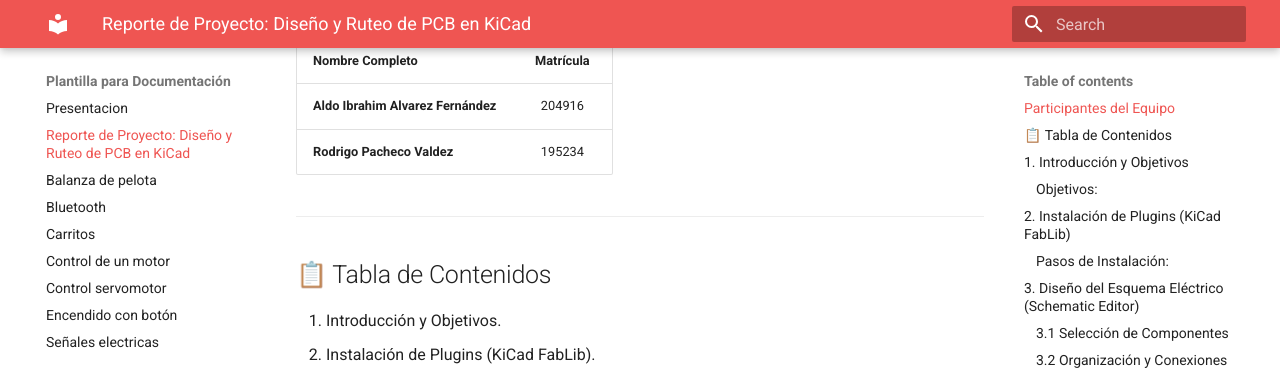
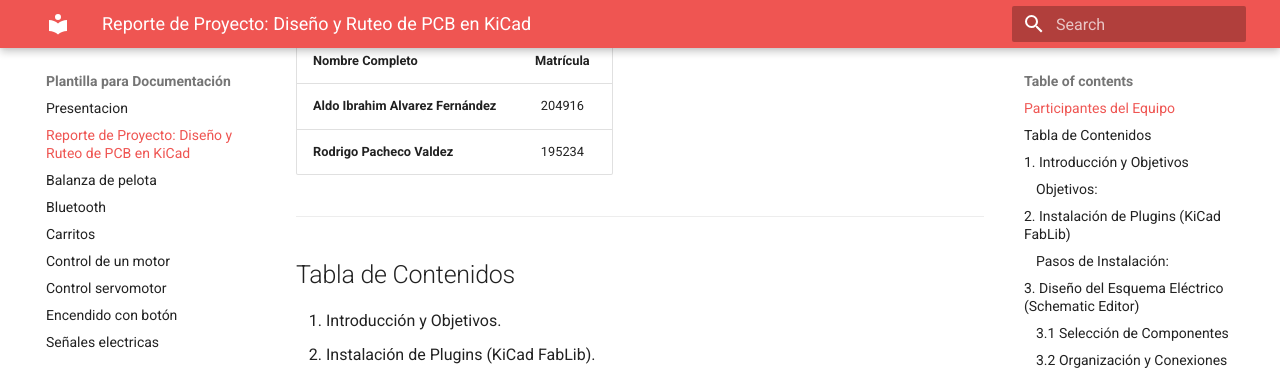
Before and after one commit to Aldo0112/mi-reporte-aldo, an MkDocs documentation site: the page built from docs/Reporte_PCB.md, in a window 1280 px wide and 900 px high, scrolled down 377 px. Shown: the top 378 px of the window. Built offline with MkDocs 1.6.1 and Material for MkDocs 9.7.7, drawn with Linux system fonts in a browser that asks for light colours.

```diff
--- a/docs/Reporte_PCB.md
+++ b/docs/Reporte_PCB.md
@@ -15,7 +15,8 @@
 
 ---
 
-## 📋 Tabla de Contenidos
+## Tabla de Contenidos
+
 1. Introducción y Objetivos.
 2. Instalación de Plugins (KiCad FabLib).
 3. Diseño del Esquema Eléctrico.
```
